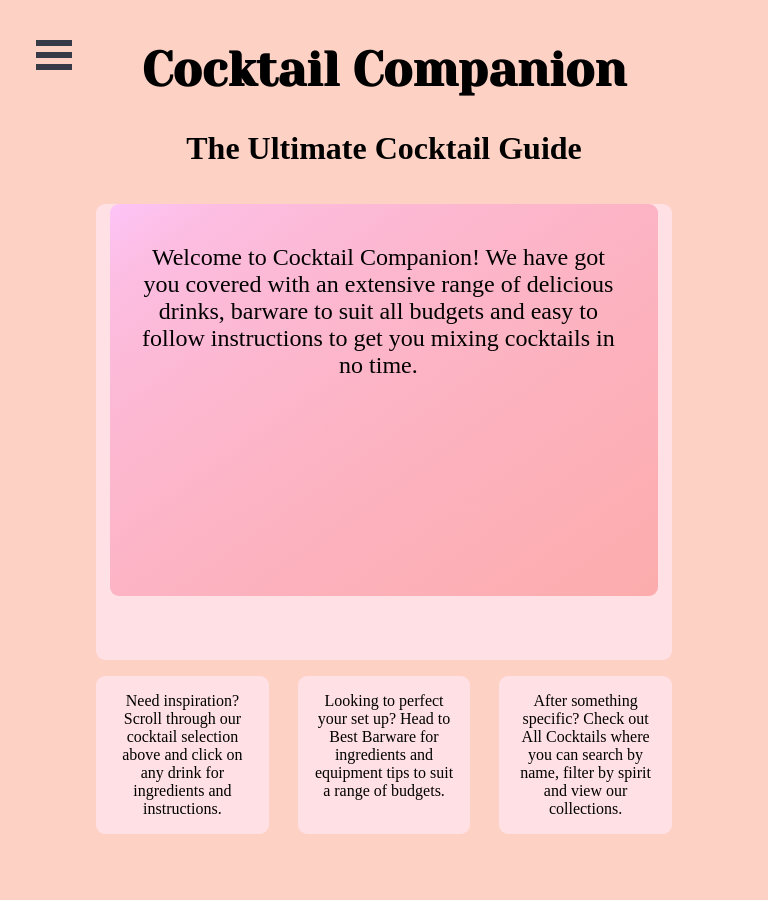
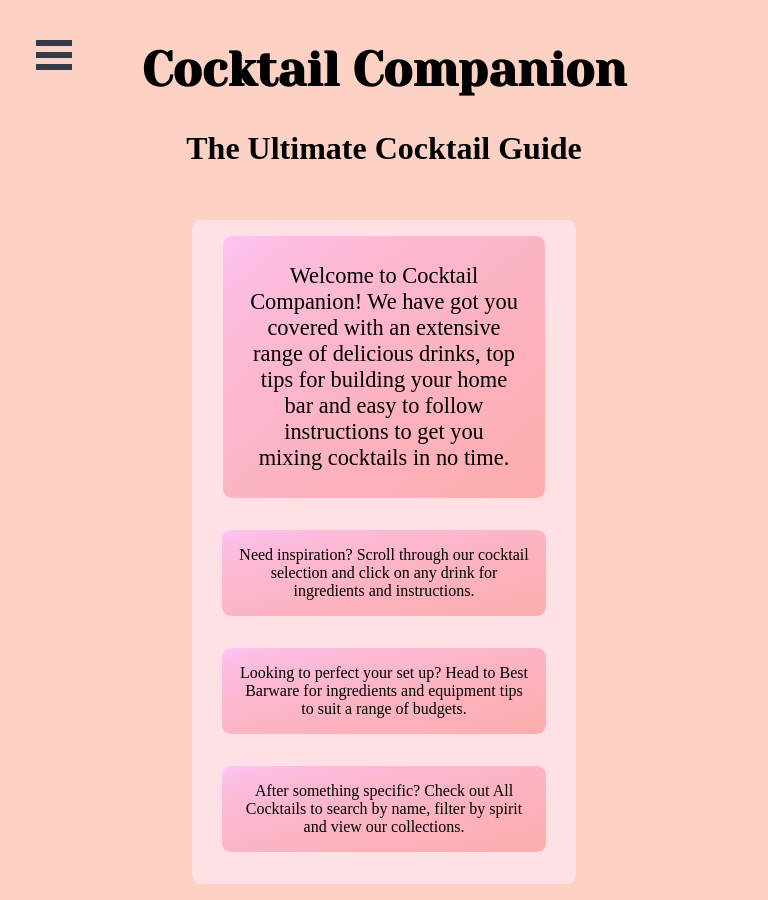
Before and after one commit to josenymad/cocktail-companion, a React (Create React App) app: page / in a window 768 px wide. Before the commit the page ends 850 px from the top, so only its background shows below. Built offline with nearby package versions, Linux system fonts and the light colour scheme; no server answers; a web font is replaced by a local one.

Commit message:
Reorganiselanding page layout and update media queries

```diff
--- a/src/components/Home.js
+++ b/src/components/Home.js
@@ -13,25 +13,28 @@ const Home = ({ drinksData, selectedDrink, setSelectedDrink }) => {
           setSelectedDrink={setSelectedDrink}
           slides={drinks}
         />
-        <p className="home__text">
-          Welcome to Cocktail Companion! We have got you covered with an
-          extensive range of delicious drinks, barware to suit all budgets and
-          easy to follow instructions to get you mixing cocktails in no time.
-        </p>
-      </div>
-      <div className="home__guide">
-        <p className="home__guide-text">
-          Need inspiration? Scroll through our cocktail selection above and
-          click on any drink for ingredients and instructions.
-        </p>
-        <p className="home__guide-text">
-          Looking to perfect your set up? Head to Best Barware for ingredients
-          and equipment tips to suit a range of budgets.
-        </p>
-        <p className="home__guide-text">
-          After something specific? Check out All Cocktails where you can search
-          by name, filter by spirit and view our collections.
-        </p>
+        <div className="text">
+          <p className="text__intro">
+            Welcome to Cocktail Companion! We have got you covered with an
+            extensive range of delicious drinks, top tips for building your home
+            bar and easy to follow instructions to get you mixing cocktails in
+            no time.
+          </p>
+          <div className="guide">
+            <p className="guide__text">
+              Need inspiration? Scroll through our cocktail selection and click
+              on any drink for ingredients and instructions.
+            </p>
+            <p className="guide__text">
+              Looking to perfect your set up? Head to Best Barware for
+              ingredients and equipment tips to suit a range of budgets.
+            </p>
+            <p className="guide__text">
+              After something specific? Check out All Cocktails to search by
+              name, filter by spirit and view our collections.
+            </p>
+          </div>
+        </div>
       </div>
     </div>
   );
--- a/src/styles/carousel.css
+++ b/src/styles/carousel.css
@@ -1,13 +1,12 @@
 .carousel {
   position: relative;
-  height: 28rem;
-  width: 20rem;
-  margin: 2rem 1rem 2rem auto;
+  height: 24.5rem;
+  margin: 2rem 0 2rem 2rem;
 }
 
 .carousel__right-arrow {
   position: absolute;
-  bottom: 5rem;
+  bottom: 1rem;
   right: 1.5rem;
   font-size: 1.5rem;
   cursor: pointer;
@@ -16,7 +15,7 @@
 
 .carousel__left-arrow {
   position: absolute;
-  bottom: 5rem;
+  bottom: 1rem;
   left: 1.5rem;
   font-size: 1.5rem;
   cursor: pointer;
@@ -36,6 +35,6 @@
 
 @media screen and (max-width: 1023px) {
   .carousel {
-    margin: 0 auto;
+    margin: 1rem auto;
   }
 }
--- a/src/styles/cocktail-card.css
+++ b/src/styles/cocktail-card.css
@@ -10,10 +10,9 @@
 .cocktail-card__button:hover {
     transform: scale(1.05);
     box-shadow: inset 0 -72px 0 0 #CEFFAD, 0 6px 0 0 #B3FC8A;
-}
-
-.cocktail-card__name {
-    transform: translateY(30px);
+    .cocktail-card__name {
+        transform: translateY(30px);
+    }
 }
 
 .cocktail-card__thumbnail {
--- a/src/styles/home.css
+++ b/src/styles/home.css
@@ -2,77 +2,78 @@
   display: flex;
   background-color: #FFE0E4;
   border-radius: 9px;
-  width: 75%;
-  height: 28.5rem;
-  margin: 0 auto;
+  width: 80%;
+  margin: 1rem auto;
 }
 
-.home__text {
+.text__intro {
   font-family: 'Kiwi Maru', serif;
-  font-size: 2rem;
-  width: 60%;
-  height: 24.5rem;
+  font-size: 1.4rem;
+  width: 90%;
+  height: 42%;
   border-radius: 9px;
   background: linear-gradient(to bottom right, #fdc4f7, 30%, #FCACAC);
-  margin: 2rem auto 2rem 1rem;
-  padding: 2.5rem;
+  padding: 1.7rem;
+  margin: 2rem auto 1rem auto;
 }
 
-.home__guide {
+.guide {
   display: flex;
   justify-content: space-between;
-  width: 75%;
-  margin: 0 auto;
+  width: 90%;
+  margin: 1rem auto;
 }
 
-.home__guide-text {
+.guide__text {
   font-family: 'Kiwi Maru', serif;
-  font-size: 1rem;
-  background-color: #FFE0E4;
+  background: linear-gradient(to bottom right, #fdc4f7, 30%, #FCACAC);
   width: 30%;
   padding: 1rem;
   border-radius: 9px;
 }
 
-.home__guide-text:hover {
+.guide__text:hover {
   transform: scale(1.1);
-  background-color: #CEFFAD;
 }
 
 @media screen and (min-width:768px) and (max-width: 1023px) {
-  .home {
+
+  .home__main {
+    flex-direction: column;
+    width: 50%;
+  }
+
+  .text__intro {
+    width: 84%;
+    margin: 1rem auto
+  }
+
+  .guide {
     flex-direction: column;
   }
 
-  .home__text {
-    font-size: 1.2rem;
-    margin: 0 auto;
-    width: 67%;
+  .guide__text {
+    width: 94%;
+    margin: 1rem auto
   }
 }
 
 @media screen and (max-width: 767px) {
-  .home {
+  .home__main {
+    flex-direction: column;
+    width: 90%;
+  }
+
+  .text__intro {
+    width: 90%;
+    margin: 1rem auto;
+  }
+
+  .guide {
     flex-direction: column;
   }
 
-  .home__text {
-    font-size: 1rem;
-    margin: 0 auto;
-    width: 75%;
+  .guide__text {
+    width: 100%;
   }
 }
-
-@media screen and (max-width: 800px) {
-  .home {
-    display: flex;
-    flex-direction: column;
-    width: 100%;
-  }
-
-  .home__text {
-    font-size: 1.5rem;
-    width: 95%;
-    padding-left: 5%;
-  }
-}
```
